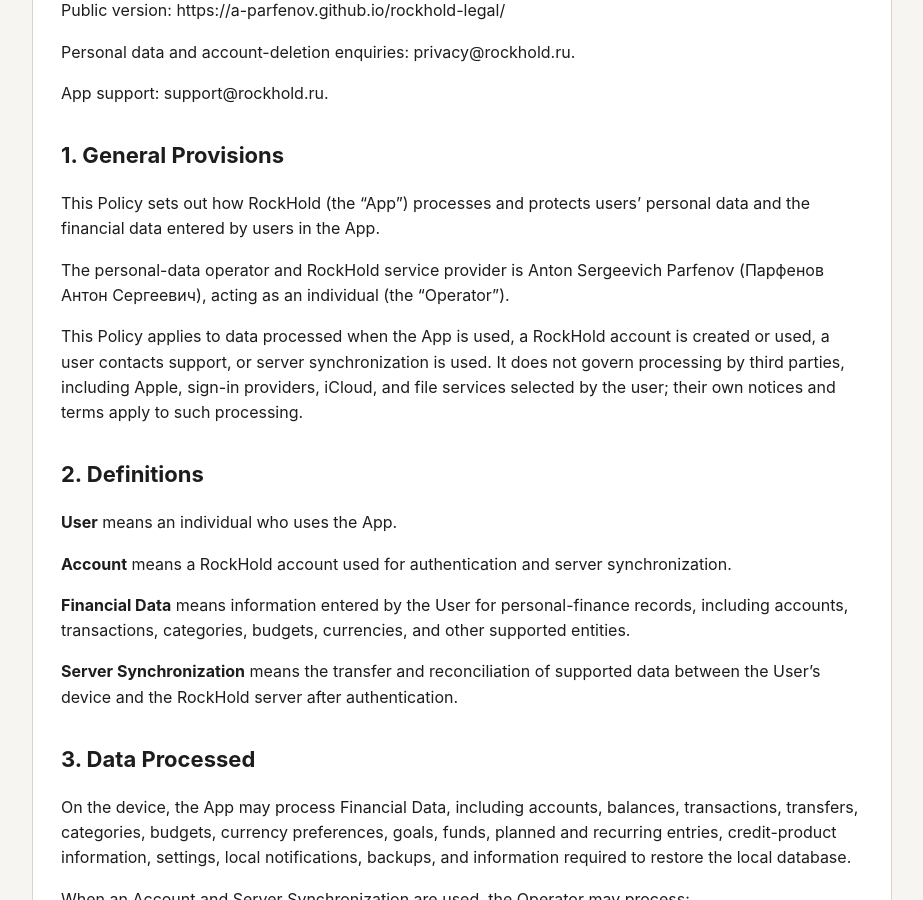
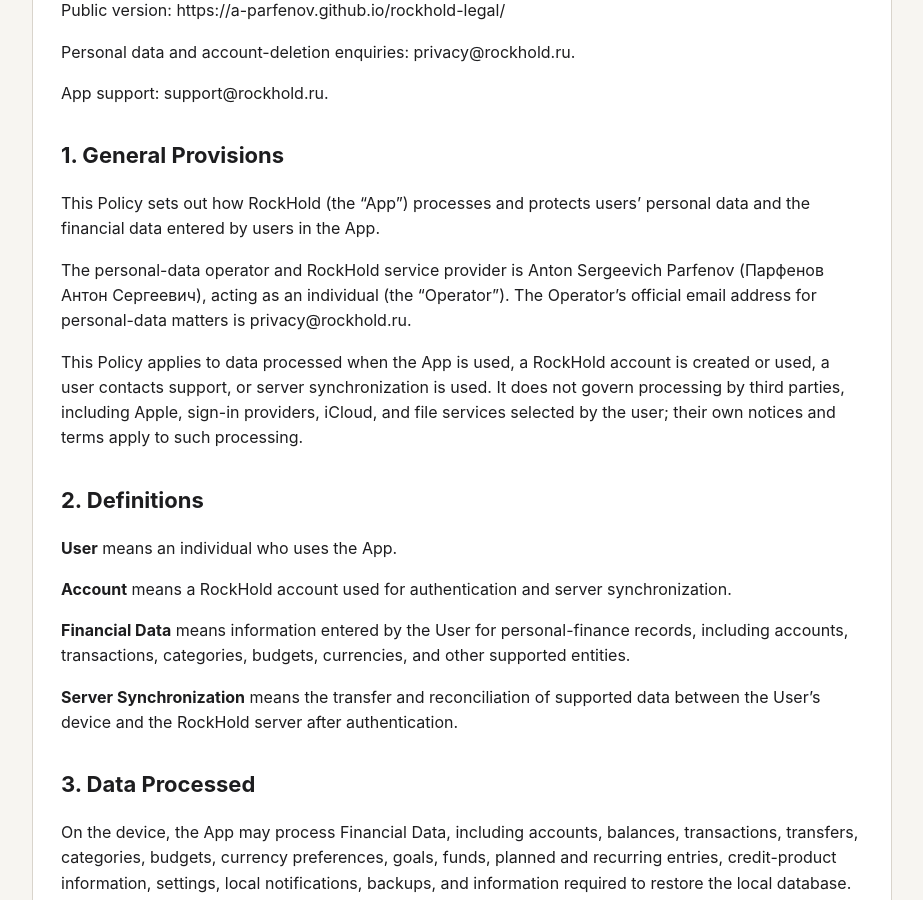
Before and after one commit to a-parfenov/rockhold-legal, a Jekyll site: the page built from Legal/PRIVACY_POLICY.en.md, in a window 1280 px wide and 900 px high, scrolled down 341 px. Shown: the whole window, without its empty margins (178-1101 px from the left). Built offline with Jekyll 4.4.1, drawn with Linux system fonts in a browser that asks for light colours; our own code applies the rules of GitHub Pages for plain Markdown files.

Commit message:
Clarify privacy contact for operator

```diff
--- a/Legal/PRIVACY_POLICY.en.md
+++ b/Legal/PRIVACY_POLICY.en.md
@@ -14,7 +14,7 @@ App support: support@rockhold.ru.
 
 This Policy sets out how {{ site.data.legal.app_name }} (the “App”) processes and protects users’ personal data and the financial data entered by users in the App.
 
-The personal-data operator and RockHold service provider is Anton Sergeevich Parfenov (Парфенов Антон Сергеевич), acting as an individual (the “Operator”).
+The personal-data operator and RockHold service provider is Anton Sergeevich Parfenov (Парфенов Антон Сергеевич), acting as an individual (the “Operator”). The Operator’s official email address for personal-data matters is privacy@rockhold.ru.
 
 This Policy applies to data processed when the App is used, a RockHold account is created or used, a user contacts support, or server synchronization is used. It does not govern processing by third parties, including Apple, sign-in providers, iCloud, and file services selected by the user; their own notices and terms apply to such processing.
 
```
Also changed, not shown: Legal/PRIVACY_POLICY.ru.md (+1 -1 lines).
